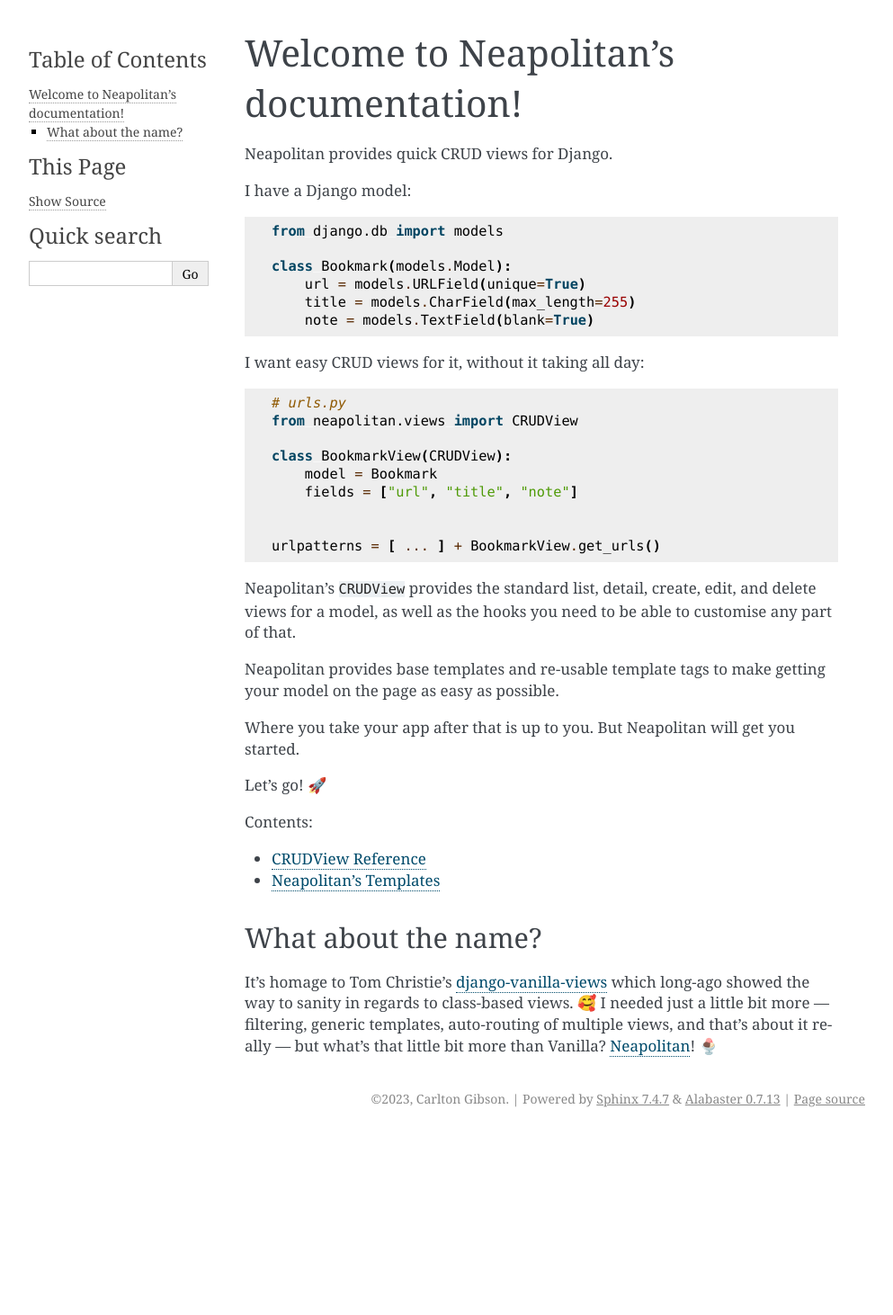
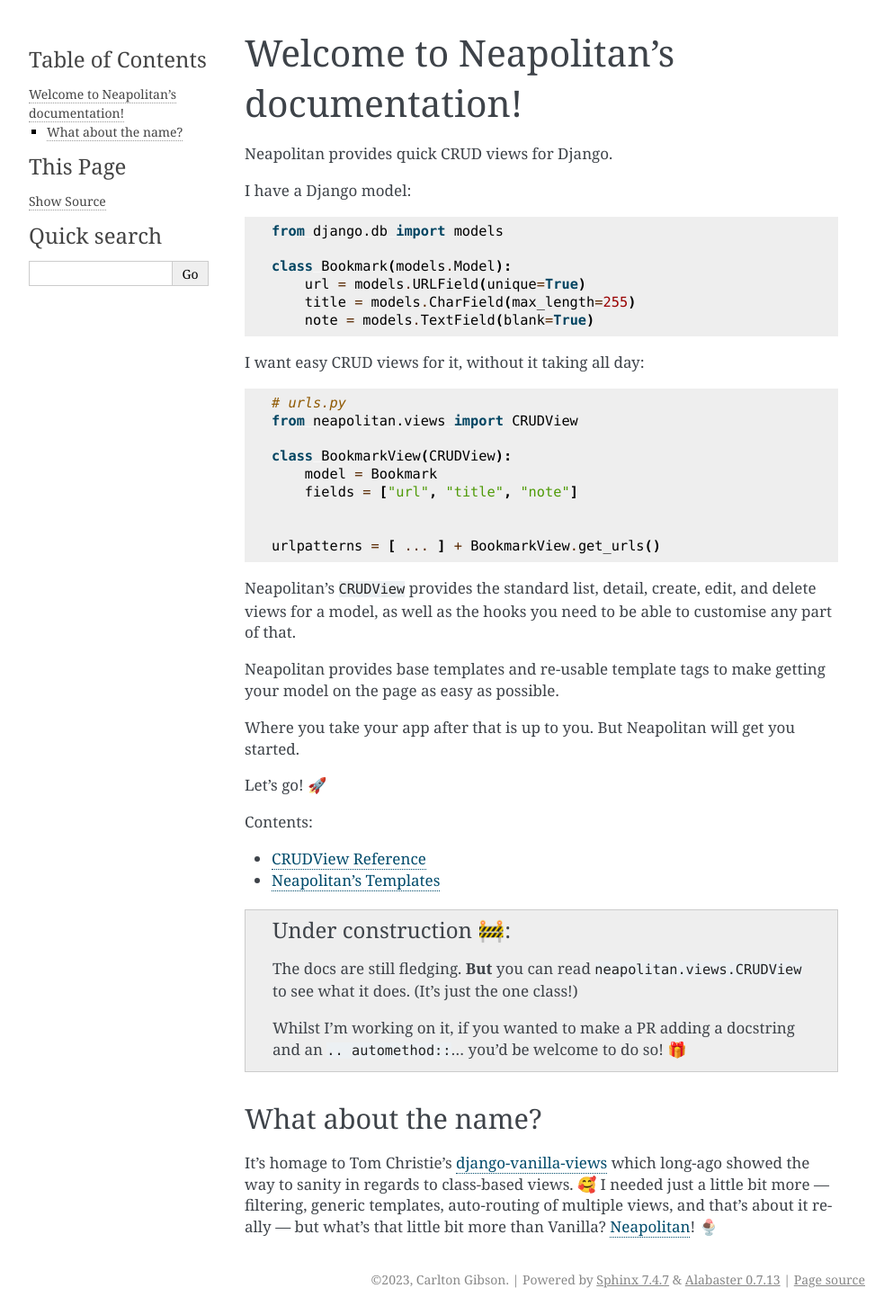
Before and after one commit to carltongibson/neapolitan, a Sphinx documentation site: the page built from docs/source/index.rst, in a window 1280 px wide. Shown: the whole page at 90% size, without its empty margins (148-1141 px from the left). Built offline with Sphinx 7.4.7, drawn with Linux system fonts in a browser that asks for light colours; before the commit the page ends 1261 px from its top, so only the background shows below that.

Commit message:
Added Under Construction admonition to docs.

```diff
--- a/docs/source/index.rst
+++ b/docs/source/index.rst
@@ -44,6 +44,15 @@ Let's go! 🚀
     crud-view
     templates
 
+.. admonition:: Under construction 🚧
+
+    The docs are still fledging. **But** you can read
+    ``neapolitan.views.CRUDView`` to see what it does. (It's just the one
+    class!)
+
+    Whilst I'm working on it, if you wanted to make a PR adding a docstring and
+    an ``.. automethod::``… you'd be welcome to do so! 🎁
+
 What about the name?
 --------------------
 
```
